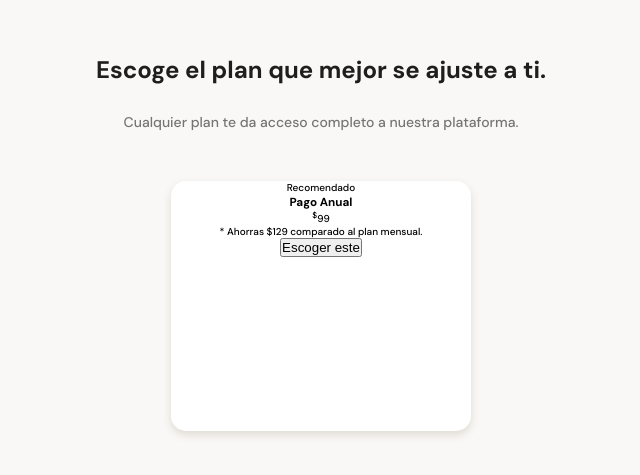
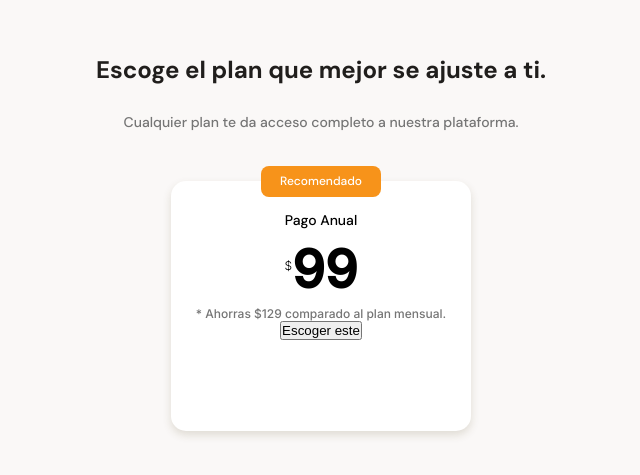
Before and after one commit to raulgaliciab/Batatabit, a website: page index.html in a window 1280 px wide. Shown: the part 2383-2858 px from the top of the page, without its empty margins (319-959 px from the left). Drawn offline with Linux system fonts and the light colour scheme.

Commit message:
Estilos en tarjetas de planes

```diff
--- a/styles.css
+++ b/styles.css
@@ -360,3 +360,39 @@ main {
   border-radius: 15px;
   box-shadow: 0 4px 8px rgba(89, 73, 30, 0.16);
 }
+.plans__cards--recommended {
+  position: absolute;
+  width: 120px;
+  height: 31px;
+  line-height: 31px;
+  top: calc(-31px / 2);
+  left: calc(50% - (120px / 2));
+  font-size: 1.2rem;
+  background-color: var(--bitcoin-orange);
+  border-radius: 8px;
+  color: var(--just-white);
+}
+.plans__cards--title {
+  padding-top: 30px;
+  font-size: 1.4rem;
+  font-weight: 500;
+  line-height: 1.8rem;
+  color: black;
+}
+.plans__cards--price {
+  font-family: "Inter";
+  padding: 5px 0;
+  font-size: 5.2rem;
+  font-weight: bold;
+  line-height: 6.3rem;
+  color: black;
+}
+.plans__cards--price sup {
+  font-size: 1.2rem;
+  font-weight: 300;
+}
+.plans__cards--saving {
+  font-family: "Inter";
+  font-size: 1.2rem;
+  color: #757575;
+}
```
